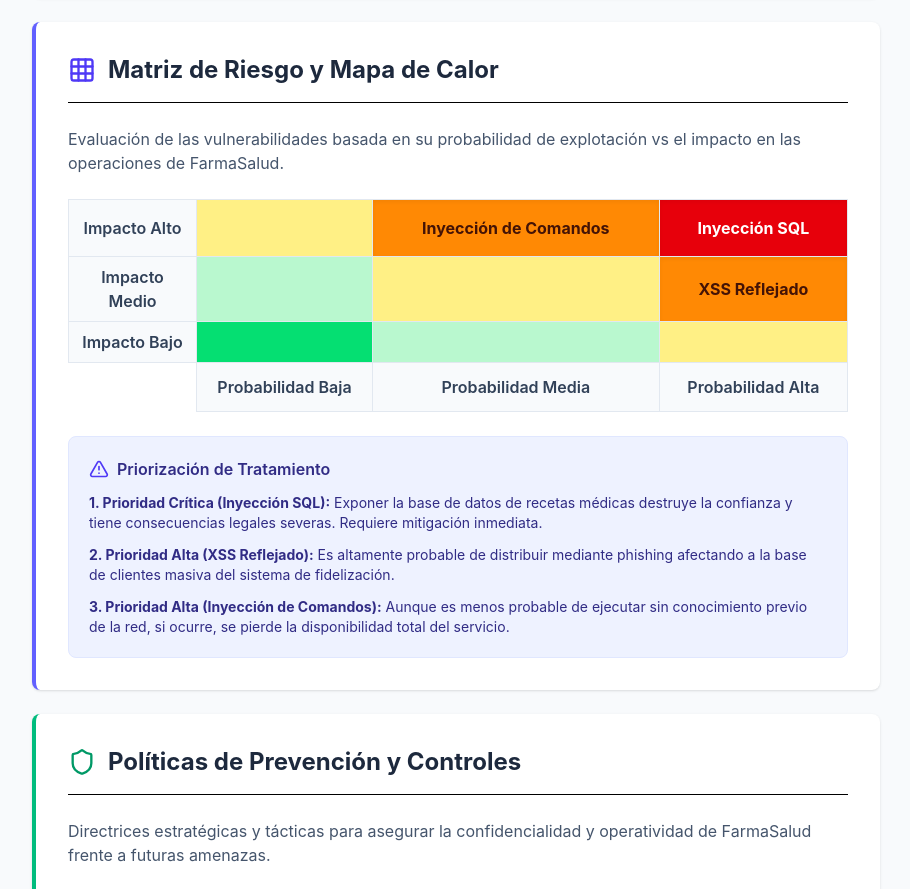
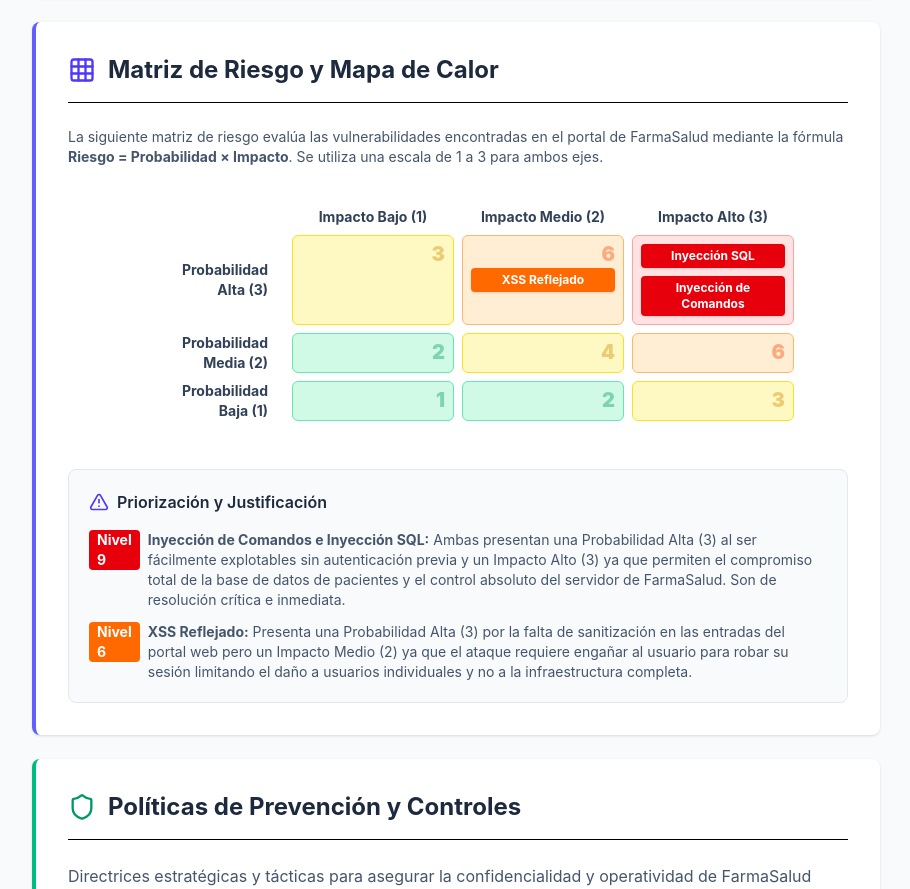
Before and after one commit to Jaanfg/auditoria_ferjav, a React (Vite) app: page / in a window 1280 px wide. Shown: the part 5141-6030 px from the top of the page, without its empty margins (184-1094 px from the left). Built offline with nearby package versions, Linux system fonts and the light colour scheme.

Commit message:
Se mejora componente Matriz y su markdown con valores númericos y justificaciones

```diff
--- a/docs_ferjav/06_matriz_ferjav.md
+++ b/docs_ferjav/06_matriz_ferjav.md
@@ -1,18 +1,15 @@
-# Matriz de Riesgo - FarmaSalud
+# Matriz de Riesgo y Mapa de Calor
 
-Para priorizar las vulnerabilidades encontradas, se evalúa la probabilidad de ocurrencia frente al impacto en FarmaSalud.
+La siguiente matriz de riesgo evalúa las vulnerabilidades encontradas en el portal de FarmaSalud mediante la fórmula **Riesgo = Probabilidad × Impacto**. Se utiliza una escala de 1 a 3 para ambos ejes:
 
-## 1. Inyección SQL (Base de Datos de Salud)
-* **Probabilidad:** Media (Requiere conocimiento de la estructura pero el campo es fácilmente accesible).
-* **Impacto:** Alto (Exposición total de historiales médicos y recetas violando gravemente la privacidad de los pacientes).
-* **Nivel de Riesgo:** Riesgo Crítico.
+* **Probabilidad:** Baja (1), Media (2), Alta (3)
+* **Impacto:** Bajo (1), Medio (2), Alto (3)
 
-## 2. Inyección de Comandos (Servidor Web)
-* **Probabilidad:** Baja (Requiere acceso a herramientas específicas de red desde el portal).
-* **Impacto:** Alto (Compromiso total del servidor, posible ransomware o interrupción del servicio de venta).
-* **Nivel de Riesgo:** Riesgo Alto.
+## Ubicación en el Mapa de Calor
+* **Inyección SQL:** Probabilidad Alta (3) × Impacto Alto (3) = **Nivel 9 (Crítico - Rojo)**
+* **Inyección de Comandos:** Probabilidad Alta (3) × Impacto Alto (3) = **Nivel 9 (Crítico - Rojo)**
+* **XSS Reflejado:** Probabilidad Alta (3) × Impacto Medio (2) = **Nivel 6 (Alto - Naranja)**
 
-## 3. XSS Reflejado (Sistema de Fidelización)
-* **Probabilidad:** Alta (Fácil de automatizar y engañar a usuarios enviando links maliciosos).
-* **Impacto:** Medio (Afecta sesiones individuales y robo de puntos pero no derriba el servidor).
-* **Nivel de Riesgo:** Riesgo Alto.
+## Priorización y Justificación
+1. **Nivel 9 - Inyección de Comandos e Inyección SQL:** Ambas presentan una Probabilidad Alta (3) al ser fácilmente explotables sin autenticación previa y un Impacto Alto (3) ya que permiten el compromiso total de la base de datos de pacientes y el control absoluto del servidor de FarmaSalud. Son de resolución crítica e inmediata.
+2. **Nivel 6 - XSS Reflejado:** Presenta una Probabilidad Alta (3) por la falta de sanitización en las entradas del portal web pero un Impacto Medio (2) ya que el ataque requiere engañar al usuario para robar su sesión limitando el daño a usuarios individuales y no a la infraestructura completa.
--- a/src/components/Matriz.jsx
+++ b/src/components/Matriz.jsx
@@ -11,58 +11,96 @@ function Matriz() {
       </div>
 
       <div className="space-y-6 text-slate-600">
-        <p>
-          Evaluación de las vulnerabilidades basada en su probabilidad de explotación vs el impacto en las operaciones de FarmaSalud.
+        <p className="text-sm">
+          La siguiente matriz de riesgo evalúa las vulnerabilidades encontradas en el portal de FarmaSalud mediante la fórmula <strong>Riesgo = Probabilidad × Impacto</strong>. Se utiliza una escala de 1 a 3 para ambos ejes.
         </p>
 
-        <div className="overflow-x-auto mt-6">
-          <table className="w-full text-center border-collapse min-w-150[600px]">
-            <tbody>
-              <tr>
-                <td className="w-32 font-semibold text-slate-700 bg-slate-50 border border-slate-200 p-2">Impacto Alto</td>
-                <td className="p-4 bg-yellow-200 border border-slate-200"></td>
-                <td className="p-4 bg-orange-400 border border-slate-200 font-bold text-orange-950 shadow-inner">
+        <div className="overflow-x-auto py-4">
+          <div className="min-w-150[600px] max-w-2xl mx-auto">
+
+            <div className="grid grid-cols-4 gap-2 text-center mb-2">
+              <div className="col-start-2 font-bold text-slate-700 text-sm">Impacto Bajo (1)</div>
+              <div className="font-bold text-slate-700 text-sm">Impacto Medio (2)</div>
+              <div className="font-bold text-slate-700 text-sm">Impacto Alto (3)</div>
+            </div>
+
+            <div className="grid grid-cols-4 gap-2 mb-2 min-h-25[100px]">
+              <div className="flex items-center justify-end pr-4 font-bold text-slate-700 text-sm text-right">
+                Probabilidad<br/>Alta (3)
+              </div>
+              <div className="bg-yellow-100 border border-yellow-300 rounded-md p-2 relative flex items-center justify-center">
+                <span className="absolute top-1 right-2 text-yellow-600/40 font-black text-xl">3</span>
+              </div>
+              <div className="bg-orange-100 border border-orange-300 rounded-md p-2 relative flex items-center justify-center">
+                <span className="absolute top-1 right-2 text-orange-600/40 font-black text-xl">6</span>
+
+                <div className="bg-orange-500 text-white text-xs font-bold px-2 py-1 rounded shadow-sm w-full text-center">
+                  XSS Reflejado
+                </div>
+              </div>
+              <div className="bg-red-100 border border-red-300 rounded-md p-2 relative flex flex-col gap-2 items-center justify-center">
+                <span className="absolute top-1 right-2 text-red-600/40 font-black text-xl">9</span>
+
+                <div className="bg-red-600 text-white text-xs font-bold px-2 py-1 rounded shadow-sm w-full text-center z-10">
+                  Inyección SQL
+                </div>
+                <div className="bg-red-600 text-white text-xs font-bold px-2 py-1 rounded shadow-sm w-full text-center z-10">
                   Inyección de Comandos
-                </td>
-                <td className="p-4 bg-red-600 border border-slate-200 font-bold text-white shadow-inner">
-                  Inyección SQL
-                </td>
-              </tr>
-              <tr>
-                <td className="w-32 font-semibold text-slate-700 bg-slate-50 border border-slate-200 p-2">Impacto Medio</td>
-                <td className="p-4 bg-green-200 border border-slate-200"></td>
-                <td className="p-4 bg-yellow-200 border border-slate-200"></td>
-                <td className="p-4 bg-orange-400 border border-slate-200 font-bold text-orange-950 shadow-inner">
-                  XSS Reflejado
-                </td>
-              </tr>
-              <tr>
-                <td className="w-32 font-semibold text-slate-700 bg-slate-50 border border-slate-200 p-2">Impacto Bajo</td>
-                <td className="p-4 bg-green-400 border border-slate-200"></td>
-                <td className="p-4 bg-green-200 border border-slate-200"></td>
-                <td className="p-4 bg-yellow-200 border border-slate-200"></td>
-              </tr>
-              <tr>
-                <td className="w-32 border-none"></td>
-                <td className="font-semibold text-slate-700 bg-slate-50 border border-slate-200 py-3">Probabilidad Baja</td>
-                <td className="font-semibold text-slate-700 bg-slate-50 border border-slate-200 py-3">Probabilidad Media</td>
-                <td className="font-semibold text-slate-700 bg-slate-50 border border-slate-200 py-3">Probabilidad Alta</td>
-              </tr>
-            </tbody>
-          </table>
+                </div>
+              </div>
+            </div>
+
+            <div className="grid grid-cols-4 gap-2 mb-2 min-h-25[100px]">
+              <div className="flex items-center justify-end pr-4 font-bold text-slate-700 text-sm text-right">
+                Probabilidad<br/>Media (2)
+              </div>
+              <div className="bg-emerald-100 border border-emerald-300 rounded-md p-2 relative flex items-center justify-center">
+                <span className="absolute top-1 right-2 text-emerald-600/40 font-black text-xl">2</span>
+              </div>
+              <div className="bg-yellow-100 border border-yellow-300 rounded-md p-2 relative flex items-center justify-center">
+                <span className="absolute top-1 right-2 text-yellow-600/40 font-black text-xl">4</span>
+              </div>
+              <div className="bg-orange-100 border border-orange-300 rounded-md p-2 relative flex items-center justify-center">
+                <span className="absolute top-1 right-2 text-orange-600/40 font-black text-xl">6</span>
+              </div>
+            </div>
+
+            <div className="grid grid-cols-4 gap-2 min-h-25[100px]">
+              <div className="flex items-center justify-end pr-4 font-bold text-slate-700 text-sm text-right">
+                Probabilidad<br/>Baja (1)
+              </div>
+              <div className="bg-emerald-100 border border-emerald-300 rounded-md p-2 relative flex items-center justify-center">
+                <span className="absolute top-1 right-2 text-emerald-600/40 font-black text-xl">1</span>
+              </div>
+              <div className="bg-emerald-100 border border-emerald-300 rounded-md p-2 relative flex items-center justify-center">
+                <span className="absolute top-1 right-2 text-emerald-600/40 font-black text-xl">2</span>
+              </div>
+              <div className="bg-yellow-100 border border-yellow-300 rounded-md p-2 relative flex items-center justify-center">
+                <span className="absolute top-1 right-2 text-yellow-600/40 font-black text-xl">3</span>
+              </div>
+            </div>
+
+          </div>
         </div>
 
-        <div className="bg-indigo-50 p-5 rounded-lg border border-indigo-100 mt-6">
-          <h3 className="font-semibold text-indigo-900 flex items-center gap-2 mb-3">
+        <div className="mt-8 bg-slate-50 p-5 rounded-lg border border-slate-200">
+          <h3 className="font-semibold text-slate-800 flex items-center gap-2 mb-4">
             <AlertTriangle className="text-indigo-600" size={20} />
-            Priorización de Tratamiento
+            Priorización y Justificación
           </h3>
-          <ul className="space-y-3 text-sm text-indigo-900">
-            <li><strong>1. Prioridad Crítica (Inyección SQL):</strong> Exponer la base de datos de recetas médicas destruye la confianza y tiene consecuencias legales severas. Requiere mitigación inmediata.</li>
-            <li><strong>2. Prioridad Alta (XSS Reflejado):</strong> Es altamente probable de distribuir mediante phishing afectando a la base de clientes masiva del sistema de fidelización.</li>
-            <li><strong>3. Prioridad Alta (Inyección de Comandos):</strong> Aunque es menos probable de ejecutar sin conocimiento previo de la red, si ocurre, se pierde la disponibilidad total del servicio.</li>
+          <ul className="space-y-3 text-sm">
+            <li className="flex gap-2">
+              <span className="bg-red-600 text-white font-bold px-2 rounded h-fit">Nivel 9</span>
+              <p><strong>Inyección de Comandos e Inyección SQL:</strong> Ambas presentan una Probabilidad Alta (3) al ser fácilmente explotables sin autenticación previa y un Impacto Alto (3) ya que permiten el compromiso total de la base de datos de pacientes y el control absoluto del servidor de FarmaSalud. Son de resolución crítica e inmediata.</p>
+
+            </li>
+            <li className="flex gap-2">
+              <span className="bg-orange-500 text-white font-bold px-2 rounded h-fit">Nivel 6</span>
+              <p><strong>XSS Reflejado:</strong> Presenta una Probabilidad Alta (3) por la falta de sanitización en las entradas del portal web pero un Impacto Medio (2) ya que el ataque requiere engañar al usuario para robar su sesión limitando el daño a usuarios individuales y no a la infraestructura completa.</p>
+            </li>
           </ul>
         </div>
+
       </div>
     </div>
   )
```
